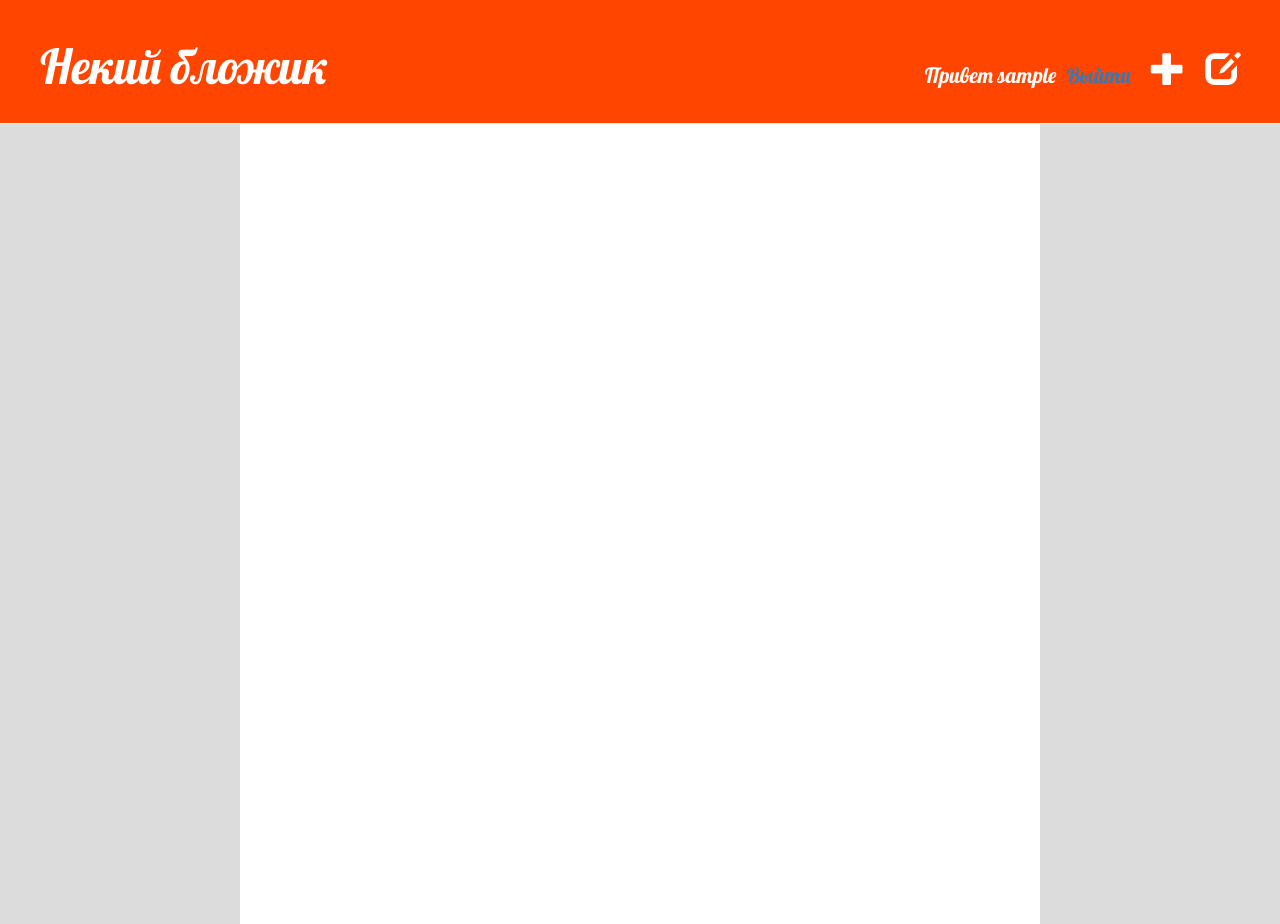
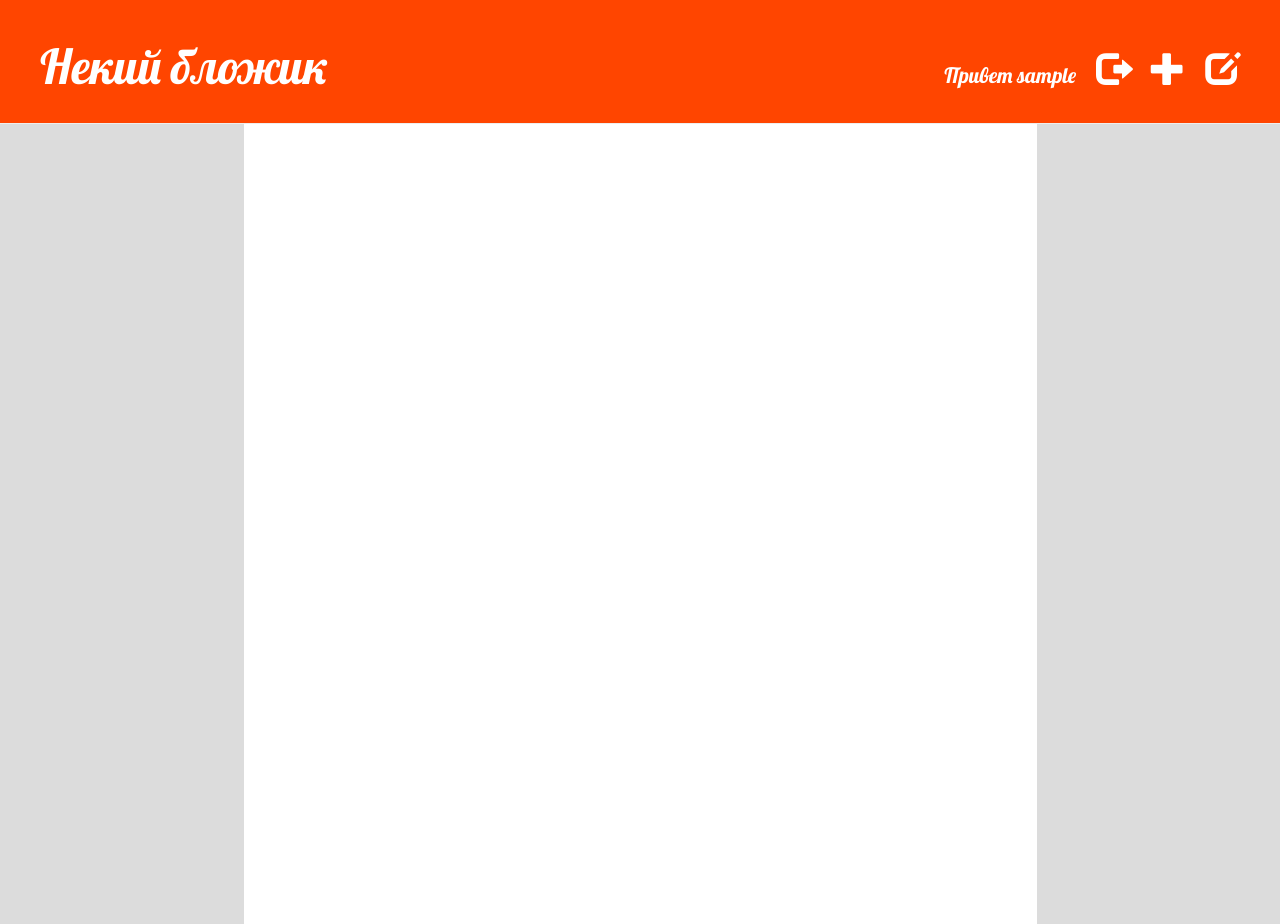
Before and after one commit to RavilMahmutov/my_first_blog, a Django app: a page that uses blog/templates/blog/base.html in a window 1280 px wide. Run offline with Django 3.2, Linux system fonts and the light colour scheme; the visitor is signed in with stand-in values (Sample User, id 1); data that the repository does not hold is empty; some libraries are stand-ins or nearby versions.

Commit message:
Added new desighn

```diff
--- a/blog/static/css/blog.css
+++ b/blog/static/css/blog.css
@@ -18,8 +18,8 @@ body{
     }
 
 .content {
-        width: 800px;
-        height: 100%;
+        width: 793px;
+        height: 100vh;
         background-color: #ffffff;
 
     }
--- a/blog/templates/blog/base.html
+++ b/blog/templates/blog/base.html
@@ -14,7 +14,8 @@
 			{% if user.is_authenticated %}
 				<a href="{% url 'post_draft_list' %}" class='top-menu'><span class="glyphicon glyphicon-edit"></span></a>
 				<a href="{% url 'blog.views.post_new' %}" class="top-menu"><span class="glyphicon glyphicon-plus"></span></a>
-				<p class="top-menu user-name">Привет {{ user.username }}<small><a class="user-name" href="{% url 'django.contrib.auth.views.logout' %}">Выйти</a></small></p>
+				<a href="{% url 'django.contrib.auth.views.logout' %}" class="top-menu"><span class="glyphicon glyphicon-log-out"></span></a>
+				<p class="top-menu user-name">Привет {{ user.username }}</p>
 			{% else %}
 				<a href="{% url 'django.contrib.auth.views.login' %}" class="top-menu"><span class="glyphicon glyphicon-lock"></span></a>
 			{% endif %}
```
